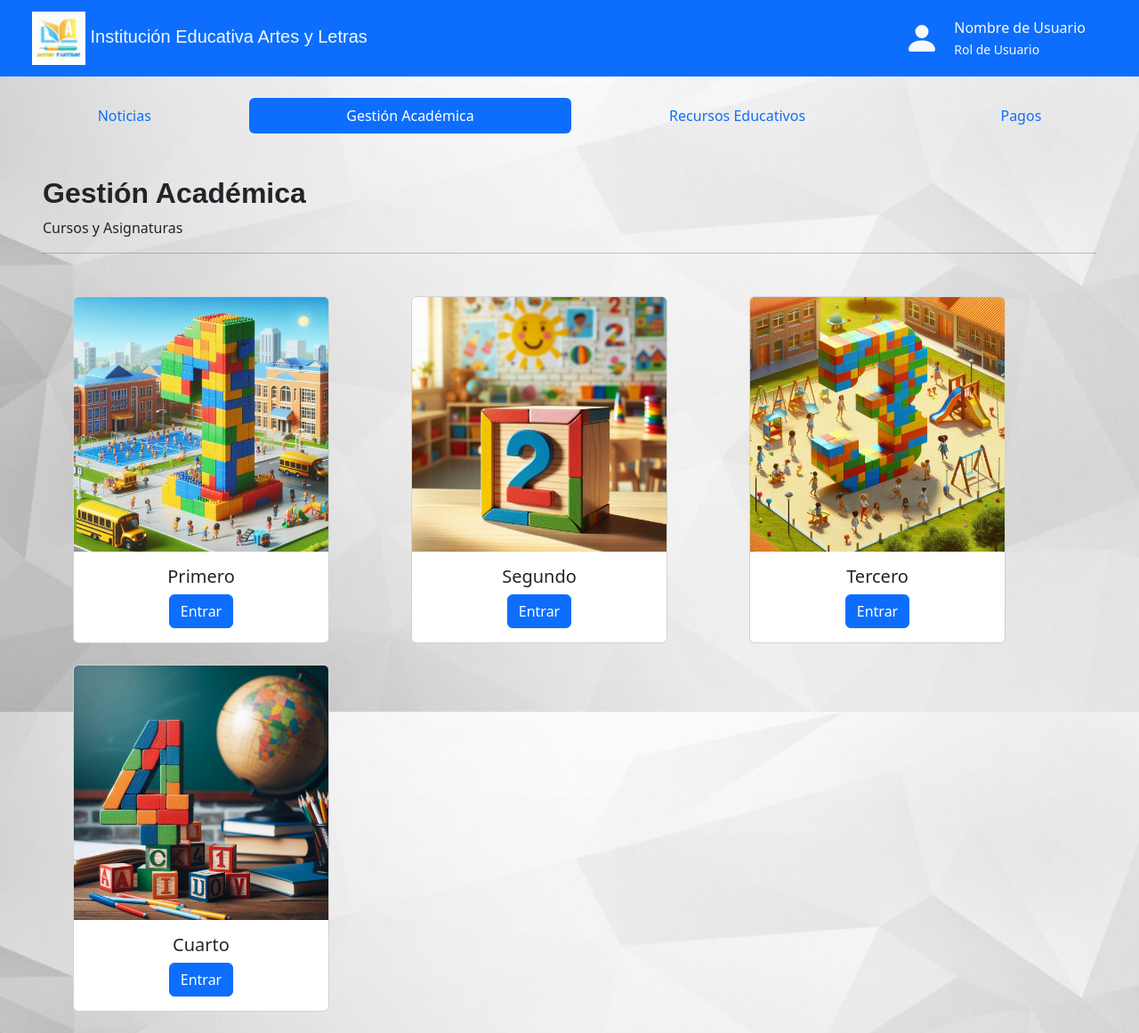
After one commit to Juan-camilo-GM/SchoolTrack, a PHP site: page /src/vistas/cursos-asignaturas.php in a window 1280 px wide. The commit adds this page. Shown: the whole page at 89% size. Run offline with PHP 8.4, Linux system fonts and the light colour scheme.

Commit message:
agg iconos, cursos

```diff
--- a/assets/css/style.css
+++ b/assets/css/style.css
@@ -48,7 +48,7 @@ section img:hover {
     text-align: center;
   }
   .icono {
-    font-size: 30px;
+    font-size: 40px;
   }
   .nombre-boton {
     font-size: 18px;
--- /dev/null
+++ b/src/vistas/cursos-asignaturas.php
@@ -0,0 +1,98 @@
+<!DOCTYPE html>
+<html lang="es">
+<head>
+    <meta charset="UTF-8">
+    <meta name="viewport" content="width=device-width, initial-scale=1.0">
+    <title>Home</title>
+    <link href="https://cdn.jsdelivr.net/npm/bootstrap@5.3.3/dist/css/bootstrap.min.css" rel="stylesheet" integrity="sha384-QWTKZyjpPEjISv5WaRU9OFeRpok6YctnYmDr5pNlyT2bRjXh0JMhjY6hW+ALEwIH" crossorigin="anonymous">
+    <link rel="stylesheet" href="../../assets/css/style.css">
+</head>
+<body style="background: url('../../assets/imagenes/fondo.jpg') no-repeat center center fixed; background-size: cover;">
+<?php if (isset($_GET['status']) && $_GET['status'] == 'success'): ?>
+    <div class="alert alert-success alert-dismissible fade show" role="alert">
+        Acción realizada con éxito
+        <button type="button" class="btn-close" data-bs-dismiss="alert" aria-label="Close"></button>
+    </div>
+<?php   endif;  ?>
+
+<nav class="navbar bg-primary">
+    <div class="container-fluid ">
+    <a class="navbar-brand" href="../../index.html" style="font-family: Arial, Helvetica, sans-serif; color: aliceblue;">
+        <img src="../../assets/imagenes/escudo.png" alt="Logo" width="60" height="60" class="d-inline-block align-text-center ms-4">
+        Institución Educativa  Artes y Letras
+    </a>
+    <a href="#" class="d-flex align-items-center me-5" style="text-decoration: solid;">
+        <div class="me-3 text-light">
+            <i class="bi bi-person-circle fs-4"><svg xmlns="http://www.w3.org/2000/svg" width="40" height="40" fill="currentColor" class="bi bi-person-fill" viewBox="0 0 16 16">
+                <path d="M3 14s-1 0-1-1 1-4 6-4 6 3 6 4-1 1-1 1zm5-6a3 3 0 1 0 0-6 3 3 0 0 0 0 6"/>
+            </svg></i>
+        </div>
+        <div class="text-light">
+            <p class="m-0">Nombre de Usuario</p>
+            <small>Rol de Usuario</small>
+        </div>
+    </a>
+</nav>
+<br>
+<ul class="nav nav-pills nav-fill">
+    <li class="nav-item">
+    <a class="nav-link" href="../../src/vistas/noticias.html" data-target="noticias">Noticias</a>
+    </li>
+    <li class="nav-item">
+    <a class="nav-link active" href="../../src/vistas/gestion.html" data-target="gestion">Gestión Académica</a>
+    </li>
+    <li class="nav-item">
+    <a class="nav-link" href="../../src/vistas/recursos.html" data-target="recursos">Recursos Educativos</a>
+    </li>
+    <li class="nav-item">
+        <a class="nav-link" href="../../src/vistas/pagos.html" data-target="pagos">Pagos</a>
+    </li>
+</ul>
+<div id="cursos" class="contenido m-5" style="display:block;">
+    <h2 class="titulo" style="font-family: Arial, Helvetica, sans-serif;"> <strong> Gestión Académica</strong></h2>
+    <aside>Cursos y Asignaturas</aside>
+    <hr>
+</div>
+<div class="container text-center">
+  <div class="row">
+    <div class="col">
+    <div class="card" style="width: 18rem;">
+  <img src="../../assets/imagenes/primergrado1.jpeg" class="card-img-top" alt="...">
+  <div class="card-body">
+    <h5 class="card-title">Primero</h5>
+    <a href="#" class="btn btn-primary">Entrar</a>
+  </div>
+</div>
+<br>
+    </div>
+    <div class="col">
+    <div class="card" style="width: 18rem;">
+  <img src="../../assets/imagenes/segundogrado.jpeg" class="card-img-top" alt="...">
+  <div class="card-body">
+    <h5 class="card-title">Segundo</h5>
+    <a href="#" class="btn btn-primary">Entrar</a>
+  </div>
+</div>
+<br>
+    </div>
+    <div class="col">
+    <div class="card" style="width: 18rem;">
+  <img src="../../assets/imagenes/tercergrado.jpeg" class="card-img-top" alt="...">
+  <div class="card-body">
+    <h5 class="card-title">Tercero</h5>
+    <a href="#" class="btn btn-primary">Entrar</a>
+  </div>
+</div>
+<br>
+    </div>
+    <div class="col">
+    <div class="card" style="width: 18rem;">
+  <img src="../../assets/imagenes/cuartogrado.jpeg" class="card-img-top" alt="...">
+  <div class="card-body">
+    <h5 class="card-title">Cuarto</h5>
+    <a href="#" class="btn btn-primary">Entrar</a>
+  </div>
+</div>
+<br>
+  </div>
+</div>
--- a/src/vistas/noticias.html
+++ b/src/vistas/noticias.html
@@ -72,13 +72,13 @@
       </div>
     </div>
     <div class="fixed-right p-3">
-      <button id="agregarTarjeta" class="btn btn-primary" style="border-radius: 50%;" onclick="agregarTarjeta()">+</button>
+      <button id="agregarTarjeta" class="btn btn-primary" style="border-color: aliceblue;" onclick="agregarTarjeta()"><i class="fa-solid fa-newspaper"></i> Agregar nueva noticia</button>
     </div>
 
   </div>
 
   <script src="../../assets/js/scriptnoticias.js"></script>
-
+  <script src="https://kit.fontawesome.com/ad9840dd80.js" crossorigin="anonymous"></script>
   <footer class="bg-primary text-white py-4">
     <div class="container-fluid text-center">
         <p>© Juan Camilo González Muñoz</p>
```
Also changed, not shown: src/vistas/gestion.html (+9 -32 lines), src/vistas/recursos.html (+7 -21 lines), assets/imagenes/cuartogrado.jpeg (added), assets/imagenes/primergrado1.jpeg (added), assets/imagenes/segundogrado.jpeg (added), assets/imagenes/tercergrado.jpeg (added).
